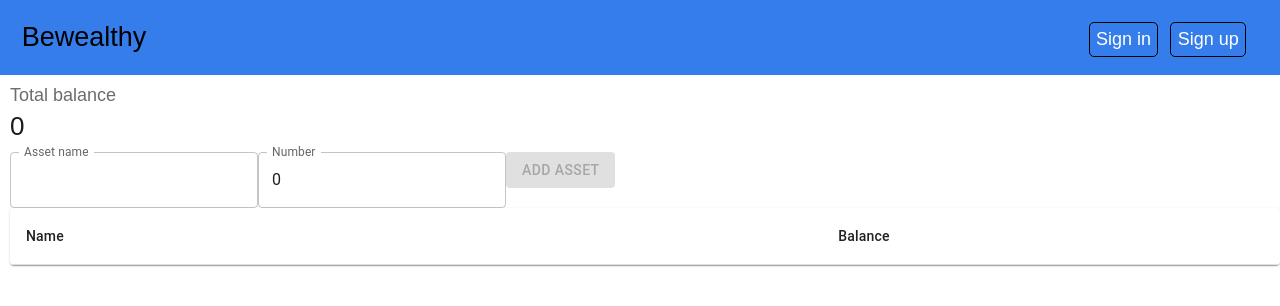
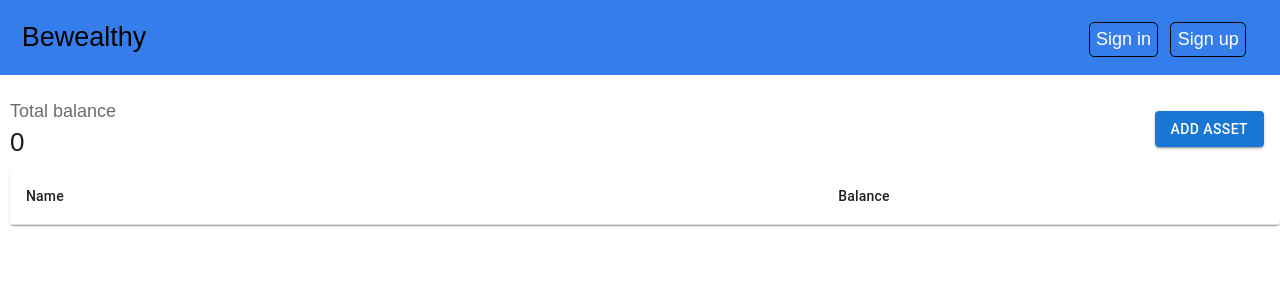
Before and after one commit to annchernivchan/bewealthy, a React (Vite) app: page / in a window 1280 px wide. Shown: the top 306 px of the page. Built offline with nearby package versions, Linux system fonts and the light colour scheme.

Commit message:
BW-25: Use Drawer for assets creation

```diff
--- a/src/components/AddAsset.tsx
+++ /dev/null
@@ -1,66 +0,0 @@
-import { useState } from 'react';
-import { Asset } from './Content';
-import * as React from 'react';
-import Button from '@mui/material/Button';
-import TextField from '@mui/material/TextField';
-
-type AddAssetProps = { onAdd: (asset: Asset) => void };
-
-const AddAsset: React.FC<AddAssetProps> = ({ onAdd }) => {
-  const [assetName, setAssetName] = useState<string>('');
-  const [assetBalance, setAssetBalance] = useState<number>(0);
-
-  return (
-    <section>
-      <div style={{ display: 'flex', alignItems: 'flex-start', gap: '16px' }}>
-        <div>
-          <TextField
-            onChange={event => setAssetName(event.target.value)}
-            value={assetName}
-            id="asset_name"
-            label="Asset name"
-            variant="outlined"
-            slotProps={{
-              inputLabel: {
-                shrink: true,
-              },
-            }}
-          />
-          <TextField
-            id="asset_balance"
-            label="Number"
-            type="number"
-            value={assetBalance}
-            onChange={event => {
-              setAssetBalance(parseInt(event.target.value));
-            }}
-            slotProps={{
-              input: {
-                inputProps: {
-                  min: 0,
-                },
-              },
-            }}
-          />
-          <Button
-            variant="contained"
-            color="success"
-            disabled={assetName === '' || assetBalance < 0}
-            onClick={() => {
-              onAdd({
-                name: assetName,
-                balance: assetBalance,
-                id: Math.random().toString(36).substring(2, 10),
-              });
-              setAssetName('');
-              setAssetBalance(0);
-            }}
-          >
-            Add Asset
-          </Button>
-        </div>
-      </div>
-    </section>
-  );
-};
-export default AddAsset;
--- a/src/components/Content.tsx
+++ b/src/components/Content.tsx
@@ -1,8 +1,9 @@
 import { useEffect, useState } from 'react';
-import AddAsset from './AddAsset';
 import Assets from './Assets';
 import * as React from 'react';
 import TotalBalance from './TotalBalance.tsx';
+import Button from '@mui/material/Button';
+import CreateAssetDrawer from './CreateAssetDrawer.tsx';
 
 export type Asset = { name: string; balance: number; id: string };
 
@@ -10,6 +11,7 @@ const ASSETS_KEY = 'assets';
 
 const Content: React.FC = () => {
   const initialAssetsString = localStorage.getItem(ASSETS_KEY);
+  const [openAddAsset, setOpenAddAsset] = useState<boolean>(false);
   const initialAssets = initialAssetsString
     ? (JSON.parse(initialAssetsString) as Asset[])
     : [];
@@ -45,19 +47,35 @@ const Content: React.FC = () => {
       <div
         style={{
           display: 'flex',
-          flexDirection: 'column',
-          alignItems: 'flex-start',
+          flexDirection: 'row',
+          alignItems: 'center',
           gap: '16px',
+          justifyContent: 'space-between',
+          marginTop: '16px',
+          marginRight: '16px',
         }}
       >
         <TotalBalance balance={totalAssetsBalance} />
+        <CreateAssetDrawer
+          onAdd={(asset: Asset) => {
+            setAssets(assets.concat(asset));
+            setOpenAddAsset(false);
+          }}
+          isOpen={openAddAsset}
+          onClose={() => {
+            setOpenAddAsset(false);
+          }}
+        />
+        <Button
+          variant="contained"
+          onClick={() => {
+            setOpenAddAsset(true);
+          }}
+        >
+          Add Asset
+        </Button>
       </div>
       <div style={{ fontSize: '20px', marginLeft: '10px' }}>
-        <AddAsset
-          onAdd={(asset: Asset) => {
-            setAssets(assets.concat(asset));
-          }}
-        />
         <Assets assets={assets} onDelete={deleteAsset} onEdit={editAsset} />
       </div>
     </div>
--- /dev/null
+++ b/src/components/CreateAssetDrawer.tsx
@@ -0,0 +1,78 @@
+import Button from '@mui/material/Button';
+import TextField from '@mui/material/TextField';
+import { useState } from 'react';
+import { Asset } from './Content';
+import Drawer from '@mui/material/Drawer';
+import Box from '@mui/material/Box';
+
+type AddAssetProps = {
+  onAdd: (asset: Asset) => void;
+  isOpen: boolean;
+  onClose: () => void;
+};
+
+const CreateAssetDrawer: React.FC<AddAssetProps> = ({
+  onAdd,
+  isOpen,
+  onClose,
+}) => {
+  const [assetName, setAssetName] = useState<string>('');
+  const [assetBalance, setAssetBalance] = useState<number>(0);
+  return (
+    <Drawer anchor="right" open={isOpen} onClose={onClose}>
+      <Box sx={{ padding: '24px' }} role="presentation">
+        <div style={{ fontSize: '23px', marginBottom: '20px' }}>Add Asset</div>
+        <TextField
+          onChange={event => setAssetName(event.target.value)}
+          value={assetName}
+          id="asset_name"
+          label="Asset name"
+          variant="outlined"
+          style={{ marginBottom: '16px' }}
+          slotProps={{
+            inputLabel: {
+              shrink: true,
+            },
+          }}
+        />
+        <br />
+        <TextField
+          id="asset_balance"
+          label="Number"
+          type="number"
+          style={{ marginBottom: '16px' }}
+          value={assetBalance}
+          onChange={event => {
+            setAssetBalance(parseInt(event.target.value));
+          }}
+          slotProps={{
+            input: {
+              inputProps: {
+                min: 0,
+              },
+            },
+          }}
+        />
+        <br />
+        <Button
+          variant="contained"
+          color="success"
+          disabled={assetName === '' || assetBalance < 0}
+          onClick={() => {
+            onAdd({
+              name: assetName,
+              balance: assetBalance,
+              id: Math.random().toString(36).substring(2, 10),
+            });
+            setAssetName('');
+            setAssetBalance(0);
+          }}
+        >
+          Add Asset
+        </Button>
+      </Box>
+    </Drawer>
+  );
+};
+
+export default CreateAssetDrawer;
```
